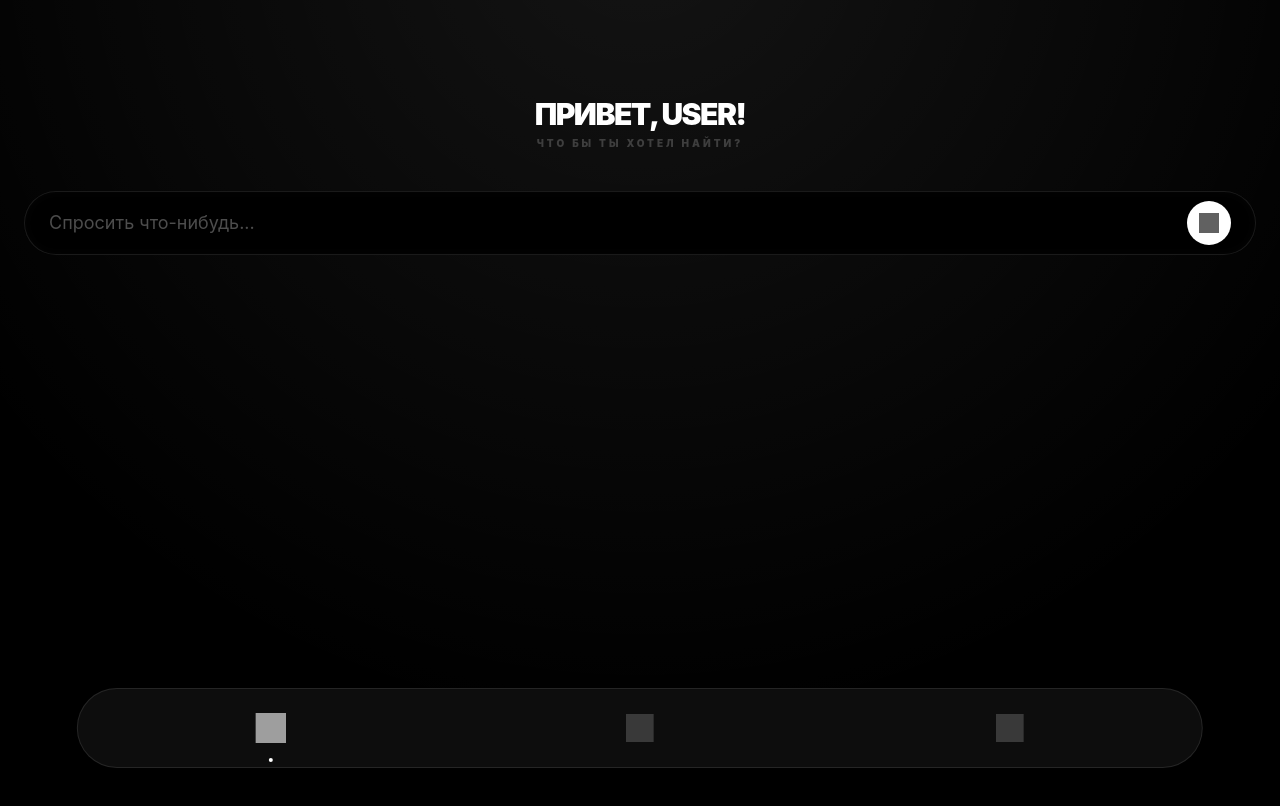
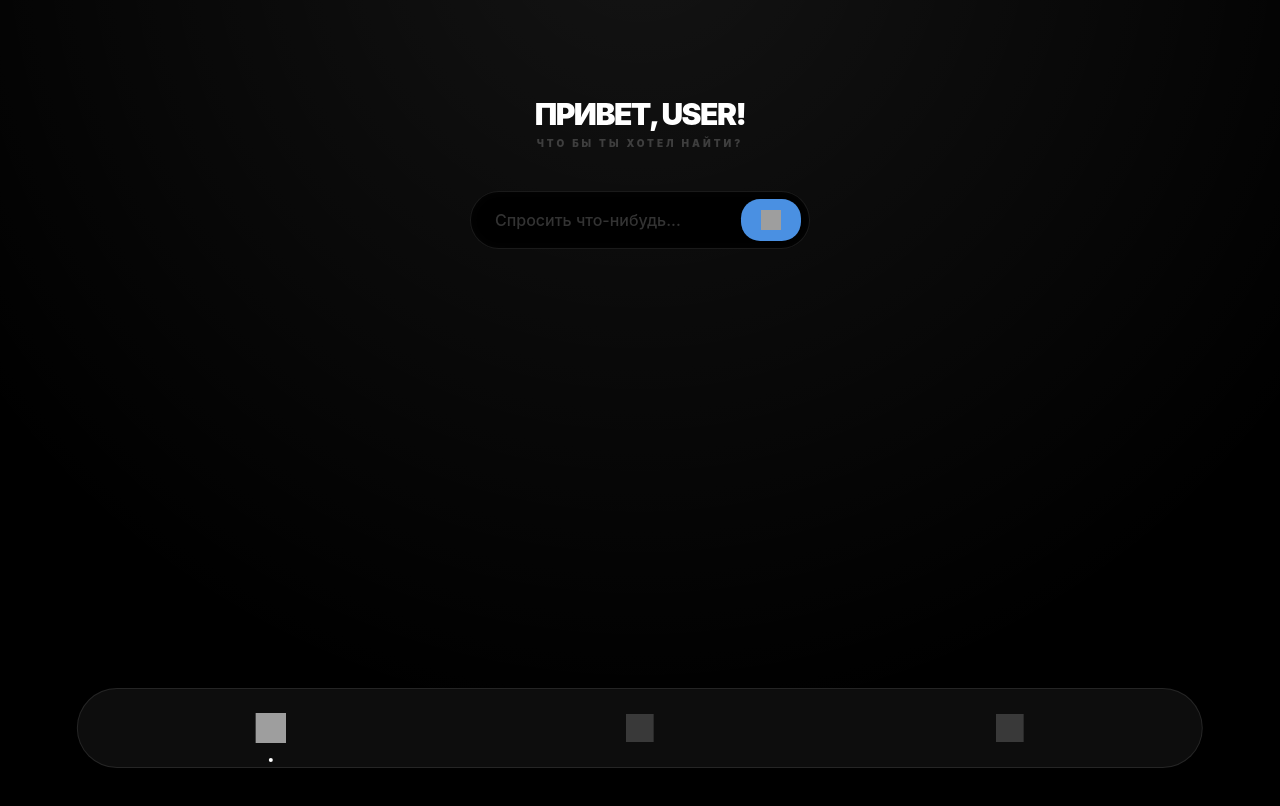
Before and after one commit to fugu70539/PluginBox, a Next.js app: page / in a window 1280 px wide. Shown: the top 806 px of the page. Built offline with nearby package versions, Linux system fonts and the light colour scheme; grey boxes are pictures that could not be loaded.

Commit message:
Update SearchInput.tsx

```diff
--- a/src/components/ui/SearchInput.tsx
+++ b/src/components/ui/SearchInput.tsx
@@ -2,18 +2,21 @@
 import { motion } from "framer-motion";
 
 export const SearchInput = () => (
+  <div className="w-full flex justify-center">
     <motion.div
-    whileTap={{ scale: 0.98 }}
-    className="w-full black-mirror-search rounded-[2rem] h-16 flex items-center justify-between px-6 mb-12"
+      whileTap={{ scale: 0.99 }}
+      className="w-full max-w-[340px] black-mirror-search rounded-[1.8rem] h-[58px] flex items-center justify-between pl-6 pr-2"
     >
       <input
         type="text"
         placeholder="Спросить что-нибудь..."
-      className="bg-transparent border-none outline-none text-white/50 text-lg w-full placeholder:text-white/30"
+        className="bg-transparent border-none outline-none text-white/80 text-base w-full placeholder:text-white/20 font-medium"
       />
 
-    <button className="h-11 w-11 bg-white rounded-full flex items-center justify-center active:scale-90 transition-all shrink-0 ml-2">
-       <img src="/Icons/arrow-up.svg" alt="↑" className="w-5 h-5 invert" />
+      {/* Кнопка как на фото: прямоугольная с закруглением */}
+      <button className="h-[42px] px-5 bg-[#4A90E2] rounded-[1.2rem] flex items-center justify-center active:scale-90 transition-all shrink-0">
+         <img src="/Icons/SendToAi.svg" alt="Send" className="w-5 h-5" />
       </button>
     </motion.div>
+  </div>
 );
```
Lines whose indentation alone changed are shown as unchanged.
